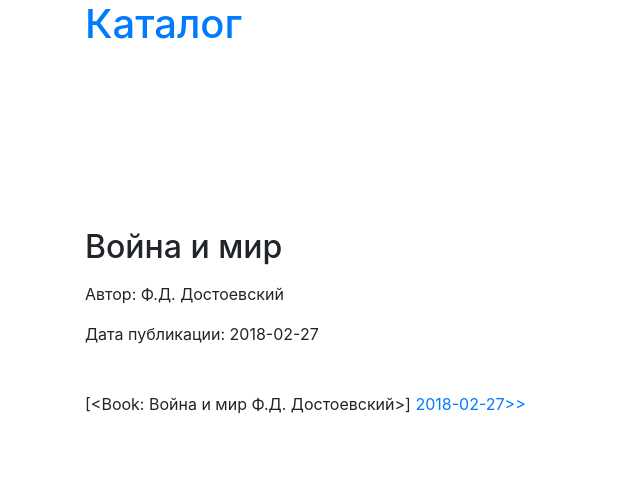
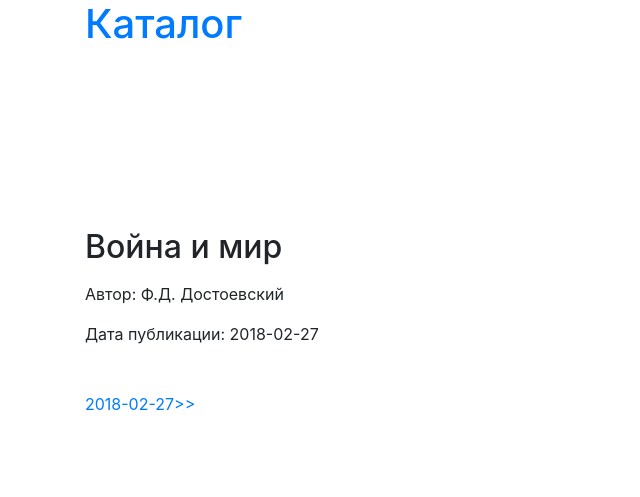
Before and after one commit to bombik815/Django_les_3, a Django app: page /books/2016-12-06/ in a window 1280 px wide. Shown: the part 30-527 px from the top of the page, without its empty margins (0-640 px from the left). Run offline with Django 3.2, Linux system fonts and the light colour scheme; data comes from the database, SQL or seed files in the repository; some libraries are stand-ins or nearby versions.

Commit message:
commit second

```diff
--- a/models_list_displaying/templates/books/books_detail.html
+++ b/models_list_displaying/templates/books/books_detail.html
@@ -19,7 +19,7 @@
 
         </div>
 
-        {{ book_detail.object_list }}
+
 
 
         {% if book_detail.has_previous %}
```
